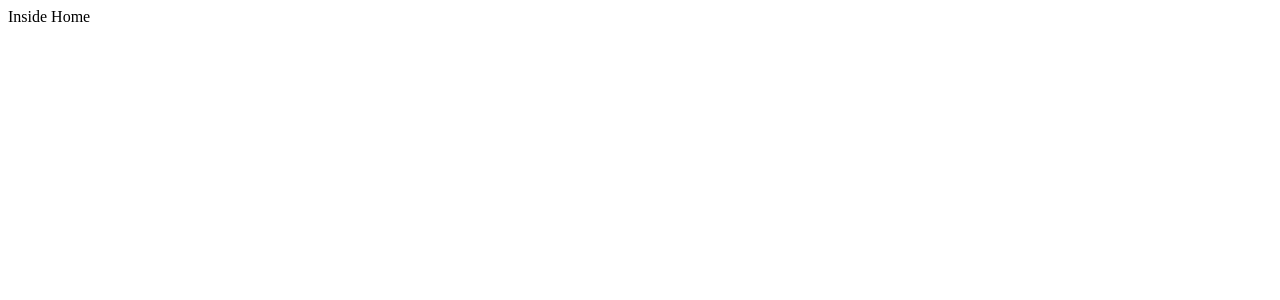
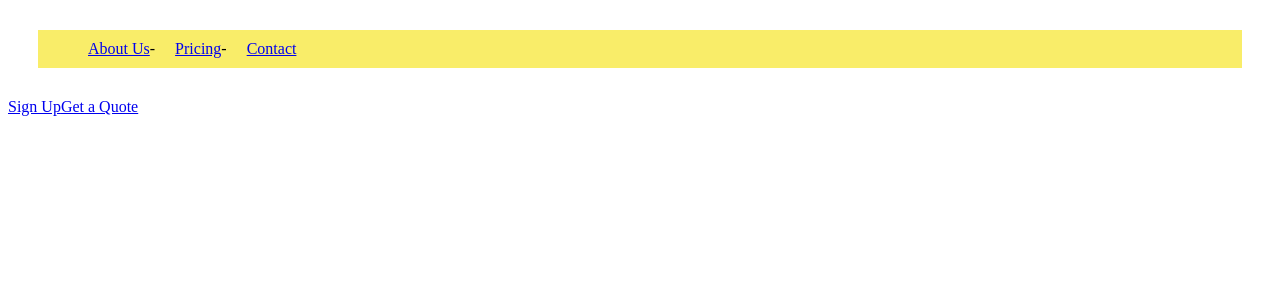
Before and after one commit to anil3727/natours, an Angular app: page / in a window 1280 px wide. Shown: the top 300 px of the page. Built offline with nearby package versions, Linux system fonts and the light colour scheme.

Commit message:
Nesting of selectors in home.scss

```diff
--- a/src/app/home/home.component.html
+++ b/src/app/home/home.component.html
@@ -1,4 +1,12 @@
-<div>
-  Inside Home
-
+<nav>
+  <ul class="navigation">
+    <li>
+      <a href="#">About Us</a></li>
+      <li><a href="#">Pricing</a></li>
+      <li><a href="#">Contact</a></li>
+  </ul>
+</nav>
+<div class="button">
+  <a href="#" class="button-main">Sign Up</a>
+  <a href="#" class="button-hot">Get a Quote</a>
 </div>
--- a/src/app/home/home.component.scss
+++ b/src/app/home/home.component.scss
@@ -0,0 +1,28 @@
+*margin{
+  margin:0;
+  padding:0;
+}
+$color-primary:#f9ed69;// yellow color
+$color-secondary:#f08a5d;// Orange color
+$color-tertiary:#b83b5e;// pink color
+nav{
+  margin:30px;
+  background-color: $color-primary;
+}
+
+.navigation{
+  list-style:none;
+  // we can nest li inside .navigation selector instead of writting another selector like .navigation li
+  li{
+    padding:10px;
+    display:inline-block
+  }
+  // here we are selecting li again and setting some more css rules
+  li:after{
+    content:'-';
+  }
+
+  li:last-child:after{
+    content:'';
+  }
+}
```
